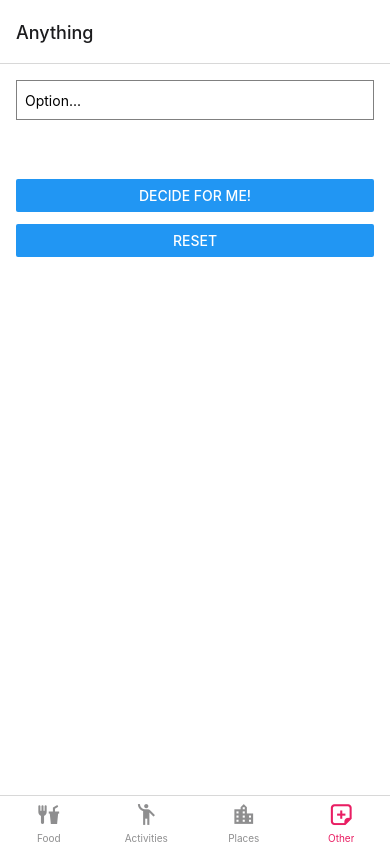
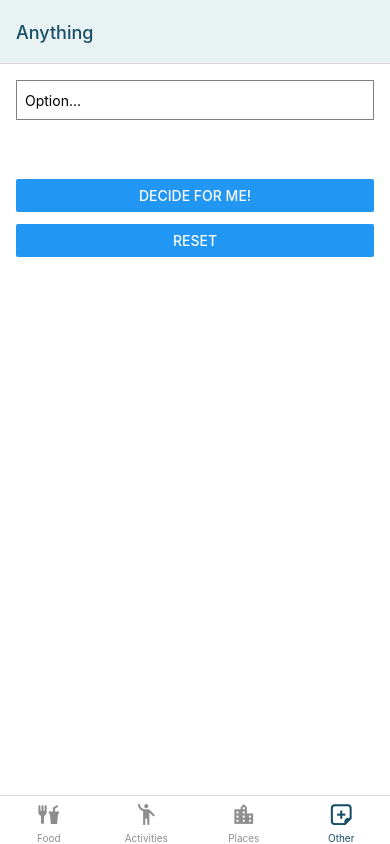
Before and after one commit to brooklyndippo/udecide, a React Native app: screen /Anything in a window 390 px wide. Built offline with nearby package versions, Linux system fonts and the light colour scheme.

Commit message:
style nav

```diff
--- a/ListOptions.js
+++ b/ListOptions.js
@@ -9,8 +9,6 @@ export default function ListOptions() {
   const dispatch = useDispatch()
 
   function handleDelete(index) {
-    console.log(index)
-    console.log(options[index])
     dispatch(deleteOption(index));
   }
 
--- a/TabNavigator.js
+++ b/TabNavigator.js
@@ -13,7 +13,13 @@ const TabNavigator = () => {
   return (
     <Tab.Navigator
       screenOptions={{
-        tabBarActiveTintColor: '#e91e63',
+        headerStyle: {
+          backgroundColor: '#E9F2F2'
+        },
+        headerTintColor: '#164e67',
+        tabBarActiveBackgroundColor: '#fff',
+        tabBarInactiveBackgroundColor: '#fff',
+        tabBarActiveTintColor: '#164e67',
       }}
     >
       <Tab.Screen
```
